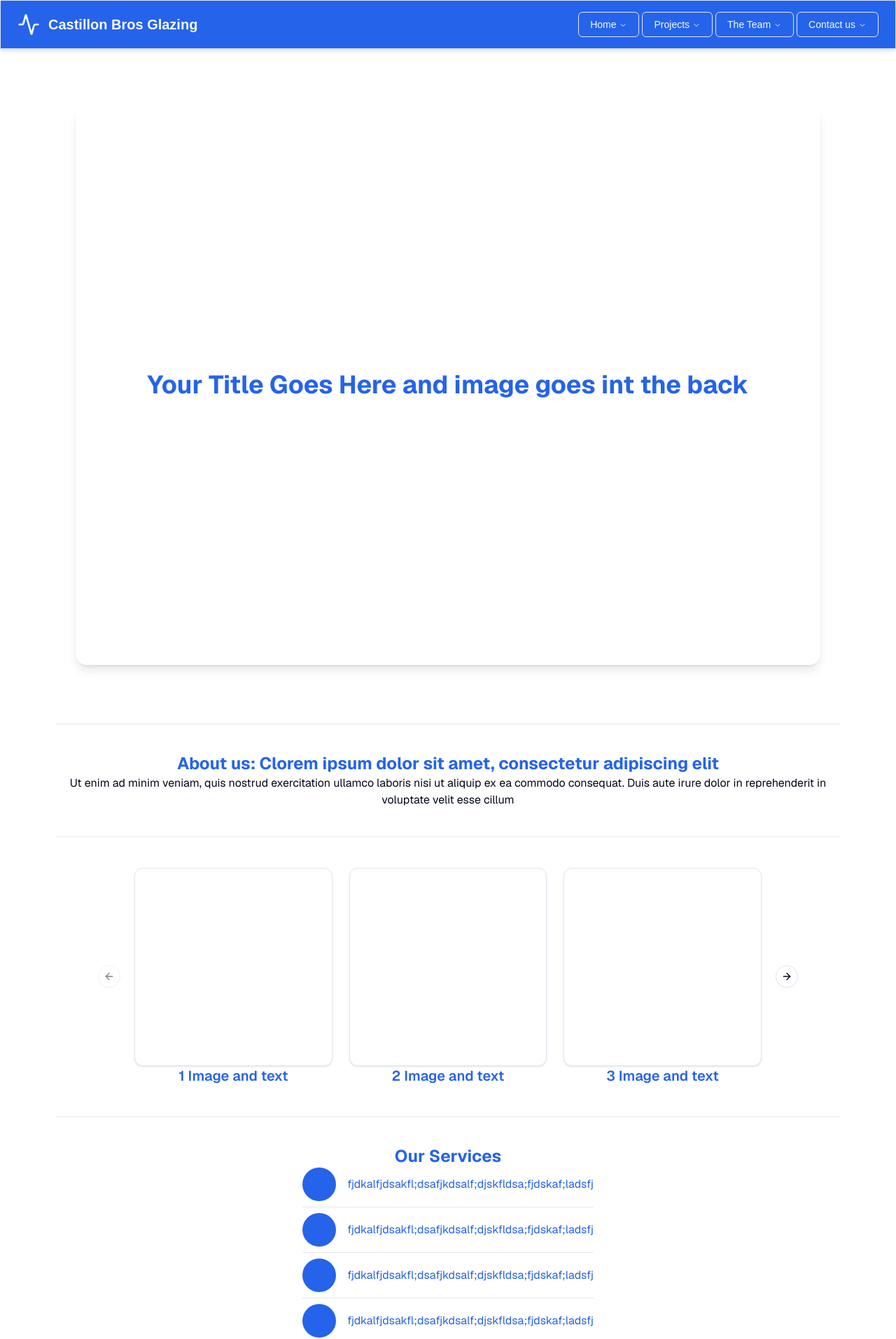
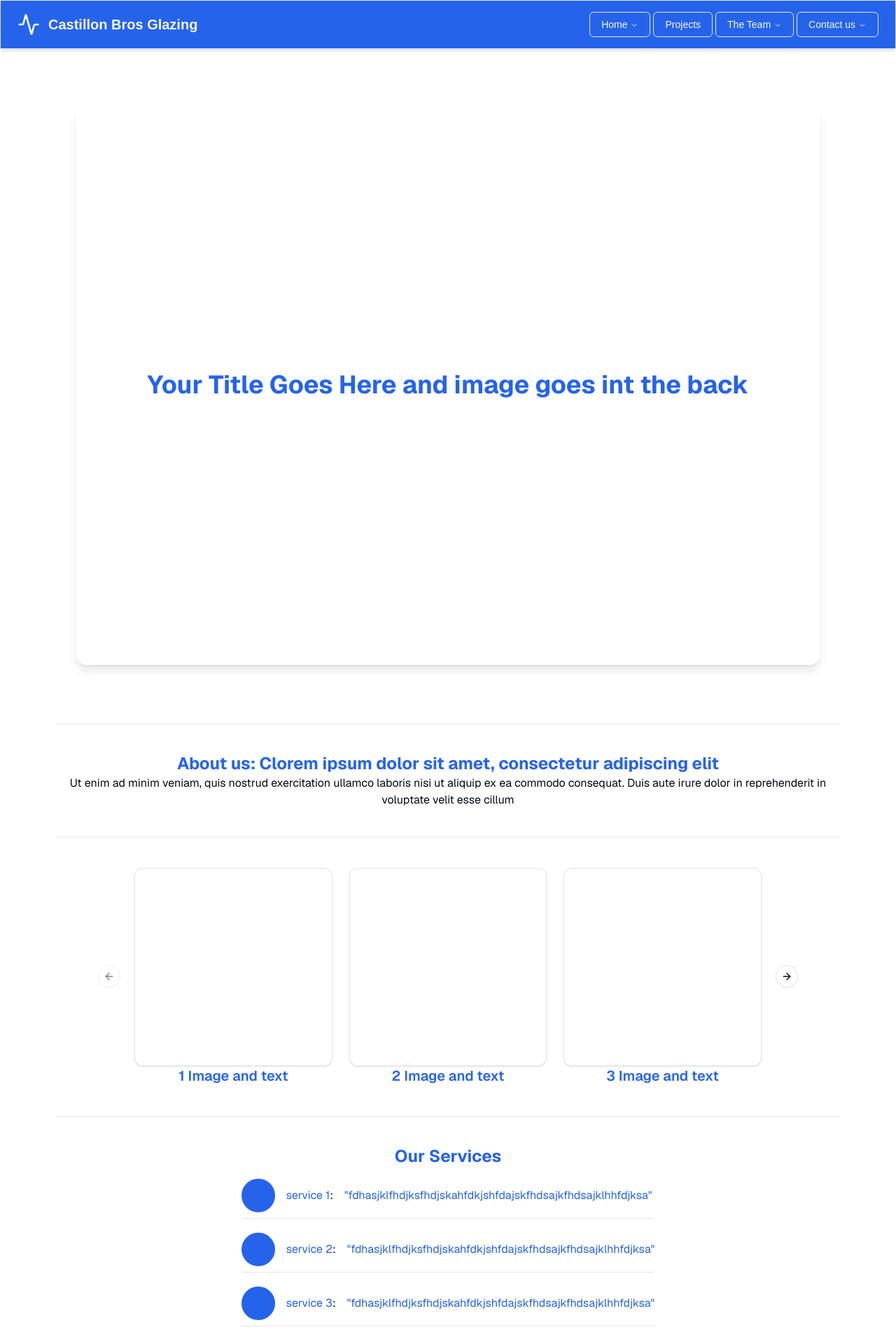
Before and after one commit to JaylenLuc/Castillon-Bros-Glazing-Page, a Next.js app in the folder castillon-bros-glazing-app/: page / in a window 1280 px wide. Shown: the top 1913 px of the page at 70% size. Built offline with nearby package versions, Linux system fonts and the light colour scheme.

Commit message:
code changes

```diff
--- a/castillon-bros-glazing-app/app/page.tsx
+++ b/castillon-bros-glazing-app/app/page.tsx
@@ -2,16 +2,20 @@ import Image from "next/image";
 import { Slider } from "@/components/slider";
 import { Separator } from "@/components/ui/separator";
 import { Skelly } from "@/components/skelly";
+
+
+
+
 export default function Home() {
   return (
-    <div className="grid grid-rows-[auto_1fr_auto] items-center justify-items-center min-h-screen p-8 pb-20 gap-8 sm:p-20 font-[family-name:var(--font-geist-sans)] ">
+    <div id="home" className="grid grid-rows-[auto_1fr_auto] items-center justify-items-center min-h-screen p-8 pb-20 gap-8 sm:p-20 font-[family-name:var(--font-geist-sans)] ">
       <div className="rounded-2xl shadow-lg min-h-screen w-[95%] text-primary flex items-center justify-center">
             <h1 className="text-4xl font-bold text-center">
               Your Title Goes Here and image goes int the back
             </h1>
       </div>
       <Separator className="my-4 mt-5 mb-2" />
-      <div id="about" className="text-center">
+      <div id="about" className="text-center scroll-mt-16">
           <span className="text-2xl font-bold text-center text-primary"> About us: Clorem ipsum dolor sit amet, consectetur adipiscing elit</span>
         <p>
         Ut enim ad minim veniam, quis nostrud exercitation ullamco laboris nisi ut aliquip ex ea commodo consequat.
@@ -19,11 +23,11 @@ export default function Home() {
         </p>
       </div>
       <Separator className="my-4 mt-2 mb-2" />
-      <div id="slideshow">
+      <div id="slideshow" className="scroll-mt-16">
         <Slider/>
       </div>
       <Separator className="my-4 mt-2 mb-2" />
-      <div id="services">
+      <div id="services" className="scroll-mt-16">
         <Skelly/>
       </div>
       <main className="flex flex-col gap-8 row-start-2 items-center sm:items-start"></main>
--- /dev/null
+++ b/castillon-bros-glazing-app/app/projects/page.tsx
@@ -0,0 +1,9 @@
+
+
+export default function Projects() {
+    return (
+      <div className="grid grid-rows-[auto_1fr_auto] items-center justify-items-center min-h-screen p-8 pb-20 gap-8 sm:p-20 font-[family-name:var(--font-geist-sans)] ">
+
+      </div>
+    );
+  }
--- a/castillon-bros-glazing-app/components/navBar.tsx
+++ b/castillon-bros-glazing-app/components/navBar.tsx
@@ -54,6 +54,7 @@ const components: { title: string; href: string; description: string }[] = [
 ]
 
 const homeFragments = [
+  { title: "Cover Page", href: "/#home"},
     { title: "About us", href: "/#about" },
     { title: "Slide Show", href: "/#slideshow" },
     { title: "Our services", href: "/#services" },
@@ -73,11 +74,22 @@ export function NavBar() {
         <span className="text-xl font-bold">Castillon Bros Glazing</span>
       </div>
       <div className="flex justify-end">
-        <NavigationMenu>
+        <NavigationMenu className="relative">
           <NavigationMenuList className="ml-auto">
-            <NavigationMenuItem>
+            <NavigationMenuItem className="relative">
               <NavigationMenuTrigger className="bg-primary text-primary-foreground border border-border ">Home</NavigationMenuTrigger>
-              <NavigationMenuContent>
+              <NavigationMenuContent className="absolute left-0 w-max">
+                <ul className="grid gap-3 p-4 ">
+                  {homeFragments.map((fragment) => (
+                    <li key={fragment.href}>
+                      <Link href={fragment.href} passHref legacyBehavior>
+                        <NavigationMenuLink className={navigationMenuTriggerStyle()}>
+                          {fragment.title}
+                        </NavigationMenuLink>
+                      </Link>
+                    </li>
+                  ))}
+                </ul>
                 {/* <ul className="grid gap-3 p-4 md:w-[400px] lg:w-[500px] lg:grid-cols-[.75fr_1fr]">
                   <li className="row-span-3"> */}
                 <ul className="grid gap-3 p-4 ">
@@ -93,21 +105,15 @@ export function NavBar() {
                 </ul>
               </NavigationMenuContent>
             </NavigationMenuItem>
-            <NavigationMenuItem>
-              <NavigationMenuTrigger className="bg-primary text-primary-foreground border border-border ">Projects</NavigationMenuTrigger>
-              <NavigationMenuContent>
-                {/* <ul className="grid w-[400px] gap-3 p-4 md:w-[500px] md:grid-cols-2 lg:w-[600px] ">
-                  {components.map((component) => (
-                    <ListItem
-                      key={component.title}
-                      title={component.title}
-                      href={component.href}
-                    >
-                      {component.description}
-                    </ListItem>
-                  ))}
-                </ul> */}
-              </NavigationMenuContent>
+            <NavigationMenuItem className="relative">
+            <Link href="/projects" legacyBehavior passHref>
+              <NavigationMenuLink className={cn(
+                  navigationMenuTriggerStyle(),
+                  "bg-primary text-primary-foreground border border-border px-4 py-2 rounded-md"
+                )}>
+                Projects
+              </NavigationMenuLink>
+            </Link>
             </NavigationMenuItem>
             <NavigationMenuItem >
               <NavigationMenuTrigger className="bg-primary text-primary-foreground border border-border ">
--- a/castillon-bros-glazing-app/components/skelly.tsx
+++ b/castillon-bros-glazing-app/components/skelly.tsx
@@ -1,36 +1,54 @@
 import { Separator } from "@/components/ui/separator";
+const serviceList: any[] = [
+    {
+        k : "1",
+        name : <span className="text-primary">service 1</span>,
+        image : <div className="h-12 w-12 rounded-full bg-primary" />,
+        desc : <span className="">"fdhasjklfhdjksfhdjskahfdkjshfdajskfhdsajkfhdsajklhhfdjksa"</span>
 
+    } ,
+    {
+        k : "2",
+        name : <span className="text-primary">service 2</span>,
+        image : <div className="h-12 w-12 rounded-full bg-primary" />,
+        desc : <span className="">"fdhasjklfhdjksfhdjskahfdkjshfdajskfhdsajkfhdsajklhhfdjksa"</span>
+
+    } ,
+    {
+        k : "3",
+        name : <span className="text-primary">service 3</span>,
+        image : <div className="h-12 w-12 rounded-full bg-primary" />,
+        desc : <span className="">"fdhasjklfhdjksfhdjskahfdkjshfdajskfhdsajkfhdsajklhhfdjksa"</span>
+
+    } ,
+    {
+        k : "4",
+        name : <span className="text-primary">service 4</span>,
+        image : <div className="h-12 w-12 rounded-full bg-primary" />,
+        desc : <span className="">"fdhasjklfhdjksfhdjskahfdkjshfdajskfhdsajkfhdsajklhhfdjksa"</span>
+
+    }
+
+]
 export function Skelly() {
   return (
     <>
         <h1 className="text-2xl font-bold text-center text-primary">Our Services</h1>
-        <div className="flex items-center space-x-4 ">
-            <div className="h-12 w-12 rounded-full bg-primary" />
-            <div className="space-y-2 text-primary">
-                fjdkalfjdsakfl;dsafjkdsalf;djskfldsa;fjdskaf;ladsfj
-            </div>
-        </div>
-        <Separator className="my-2 mt-2 mb-2" />
-        <div className="flex items-center space-x-4 ">
-            <div className="h-12 w-12 rounded-full bg-primary" />
-            <div className="space-y-2 text-primary">
-                fjdkalfjdsakfl;dsafjkdsalf;djskfldsa;fjdskaf;ladsfj
-            </div>
-        </div>
-        <Separator className="my-2 mt-2 mb-2" />
-        <div className="flex items-center space-x-4 ">
-            <div className="h-12 w-12 rounded-full bg-primary" />
-            <div className="space-y-2 text-primary">
-                fjdkalfjdsakfl;dsafjkdsalf;djskfldsa;fjdskaf;ladsfj
-            </div>
-        </div>
-        <Separator className="my-2 mt-2 mb-2" />
-        <div className="flex items-center space-x-4 ">
-            <div className="h-12 w-12 rounded-full bg-primary" />
-            <div className="space-y-2 text-primary">
-                fjdkalfjdsakfl;dsafjkdsalf;djskfldsa;fjdskaf;ladsfj
-            </div>
-        </div>
+        <ul className="grid gap-3 p-4 ">
+            {serviceList.map((item) => (
+            <li key={item.k}>
+                <div className="flex items-center space-x-4 ">
+                    {item.image}
+                    {item.name} :
+                    <div className="space-y-2 text-primary">
+                        {item.desc}
+                    </div>
+                </div>
+                <Separator className="my-2 mt-2 mb-2" />
+            </li>
+
+            ))}
+        </ul>
     </>
   )
 }
```
